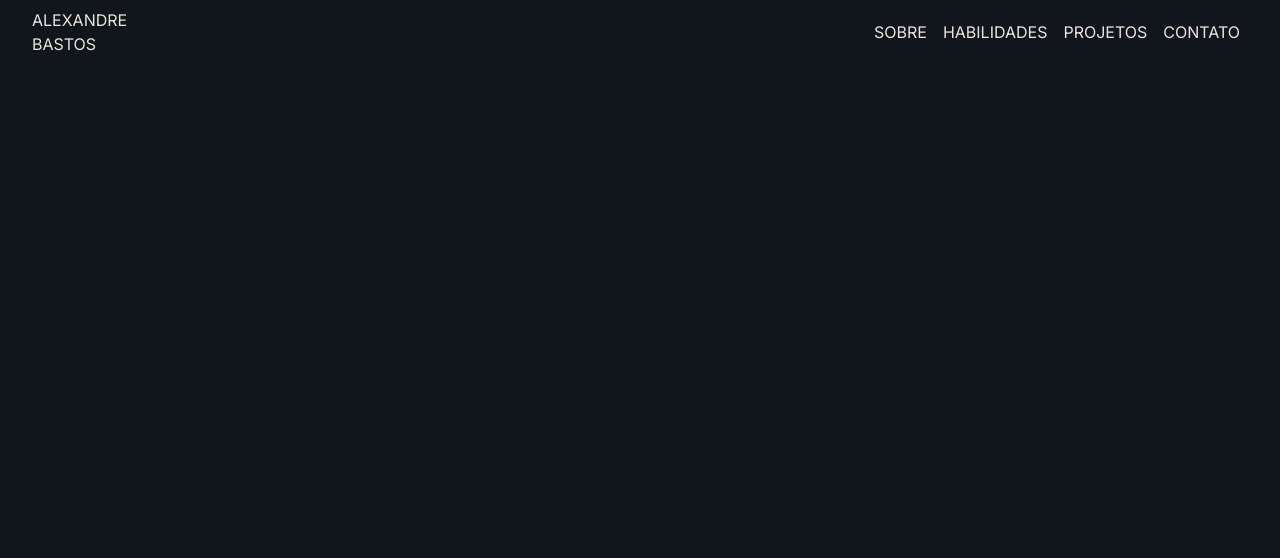
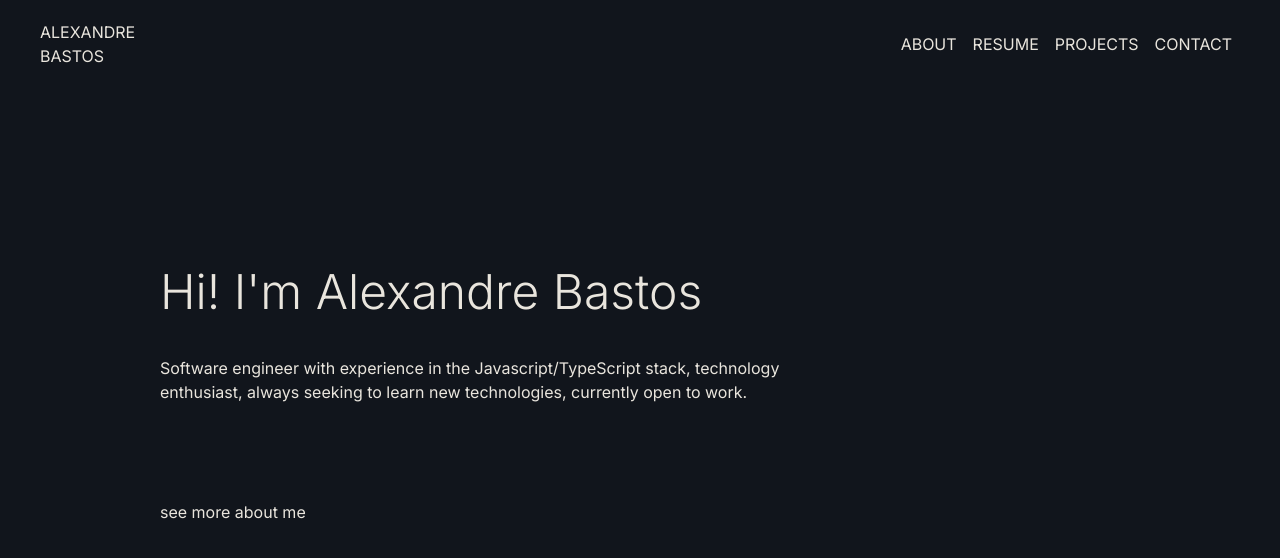
Before and after one commit to xand3/portfolio-nextjs, a Next.js app: page / in a window 1280 px wide. Shown: the top 558 px of the page. Built offline with nearby package versions, Linux system fonts and the light colour scheme.

Commit message:
Concluida tela inicial do portfolio

```diff
--- a/src/app/layout.tsx
+++ b/src/app/layout.tsx
@@ -15,7 +15,7 @@ export default function RootLayout({
 }) {
   return (
     <html lang="pt-br">
-      <body className={`${inter.className} bg-bluebg text-whitet }`}>{children}</body>
+      <body className={`${inter.className} bg-bluebg text-primarytext }`}>{children}</body>
     </html>
   )
 }
--- a/src/app/page.tsx
+++ b/src/app/page.tsx
@@ -1,10 +1,12 @@
 import Navbar from "@/components/Navbar"
+import Main from "@/components/Main"
 
 export default function Home() {
   return (
     <div className="h-screen">
       <header>
         <Navbar />
+        <Main />
       </header>
     </div>
   )
--- /dev/null
+++ b/src/components/Main/index.tsx
@@ -0,0 +1,24 @@
+const Main = () => {
+  return (
+    <main className="flex flex-col px-40 w-screen space-y-10 h-128">
+      <div className="flex flex-col h-128 justify-center">
+        <h1 className="text-5xl font-light">Hi! I'm Alexandre Bastos</h1>
+
+        <p className="text-1xl py-10">
+          Software engineer with experience in the Javascript/TypeScript stack,
+          technology
+          <br /> enthusiast, always seeking to learn new technologies, currently
+          open to work.
+        </p>
+
+        <div className="flex py-14">
+          <a href="" className="hover:text-hovertext">
+            see more about me
+          </a>
+        </div>
+      </div>
+    </main>
+  );
+};
+
+export default Main;
--- a/src/components/Navbar/index.tsx
+++ b/src/components/Navbar/index.tsx
@@ -1,23 +1,23 @@
 const Navbar = () => {
   return (
-    <nav className="h-16">
-      <div className="flex justify-between px-8 items-center h-16">
+    <nav className="h-16 py-3">
+      <div className="flex justify-between px-10 items-center h-16">
         <div className="flex">
-          <p>ALEXANDRE<br/> BASTOS</p>
+          <p className="hover:text-hovertext" >ALEXANDRE<br/> BASTOS</p>
         </div>
         <div>
           <ul className="flex">
             <li className="px-2">
-              <a href="">SOBRE</a>
+              <a className="hover:text-hovertext" href="">ABOUT</a>
             </li>
             <li className="px-2">
-              <a href="">HABILIDADES</a>
+              <a className="hover:text-hovertext" href="">RESUME</a>
             </li>
             <li className="px-2">
-              <a href="">PROJETOS</a>
+              <a className="hover:text-hovertext"  href="">PROJECTS</a>
             </li>
             <li className="px-2">
-              <a href="">CONTATO</a>
+              <a className="hover:text-hovertext"  href="">CONTACT</a>
             </li>
           </ul>
         </div>
--- a/tailwind.config.js
+++ b/tailwind.config.js
@@ -6,10 +6,18 @@ module.exports = {
     './src/app/**/*.{js,ts,jsx,tsx,mdx}',
   ],
   theme: {
-    colors: {
-      'bluebg': "#11151C",
-      'whitet' : "#E9E5DD"
+    extend: {
+      colors: {
+        'bluebg': "#11151C",
+        'primarytext' : "#E9E5DD",
+        'hovertext': "#7D9C9C",
+        'teste': "#f00"
+      },
+      spacing: {
+        '128': '720px'
+      }
     }
+
   },
   plugins: [],
 }
```
